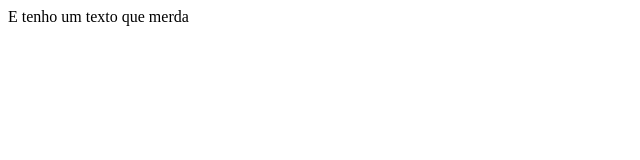
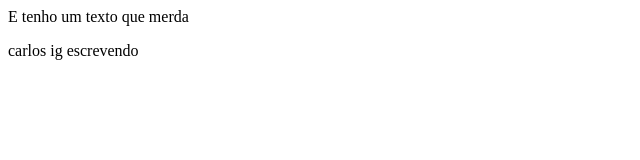
Before and after one commit to cablack/novo_projeto, a plain HTML site: page index.html in a window 1280 px wide. Shown: the whole page, without its empty margins (0-640 px from the left). Drawn offline with Linux system fonts and the light colour scheme.

Commit message:
carlos ig

```diff
--- a/index.html
+++ b/index.html
@@ -4,5 +4,7 @@
 </head>
 <body>
 <p>E tenho um texto que merda</p>
+<p>carlos ig escrevendo</p>
+
 </body>
 </html>
```
